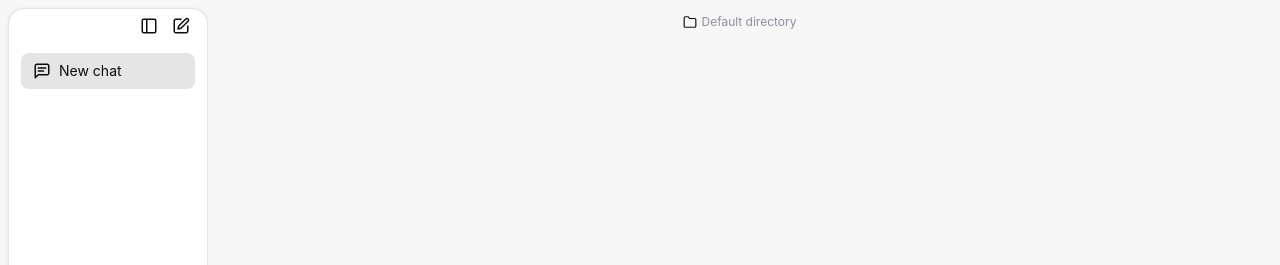
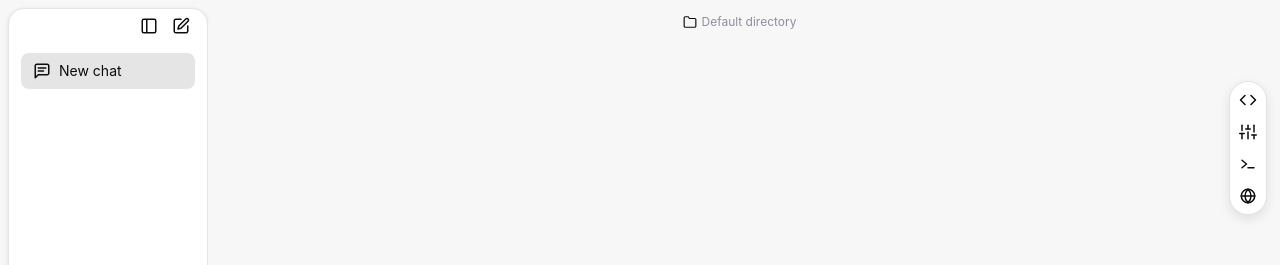
Before and after one commit to rita152/codex-desktop, a React (Vite) app: page / in a window 1280 px wide. Shown: the top 265 px of the page. Built offline with nearby package versions, Linux system fonts and the light colour scheme.

Commit message:
Add right-side action rail

```diff
--- a/src/components/business/ChatContainer/index.tsx
+++ b/src/components/business/ChatContainer/index.tsx
@@ -4,6 +4,7 @@ import { useTranslation } from 'react-i18next';
 import { Sidebar } from '../Sidebar';
 import { ChatMessageList } from '../ChatMessageList';
 import { ChatInput } from '../ChatInput';
+import { ChatSideActions } from '../ChatSideActions';
 import { IconButton } from '../../ui/data-entry/IconButton';
 import { FolderIcon, SidebarRightIcon } from '../../ui/data-display/Icon';
 import { cn } from '../../../utils/cn';
@@ -102,6 +103,7 @@ export function ChatContainer({
       </div>
 
       <div className="chat-container__main">
+        <ChatSideActions />
         <div className="chat-container__session-header">
           <div className="chat-container__session-meta">
             <button
--- /dev/null
+++ b/src/components/business/ChatSideActions/ChatSideActions.css
@@ -0,0 +1,32 @@
+.chat-side-actions {
+  position: absolute;
+  right: var(--spacing-xs);
+  top: 72px;
+  display: flex;
+  flex-direction: column;
+  align-items: center;
+  gap: var(--spacing-xs);
+  padding: var(--spacing-xs);
+  background-color: var(--color-bg-elevated);
+  border: var(--border-width-thin) solid var(--color-border);
+  border-radius: var(--radius-full);
+  box-shadow: var(--shadow-lg);
+  z-index: 30;
+}
+
+.chat-side-actions .icon-button {
+  border-radius: var(--radius-full);
+}
+
+@media (max-width: 900px) {
+  .chat-side-actions {
+    right: var(--spacing-xs);
+    top: 64px;
+  }
+}
+
+@media (max-width: 720px) {
+  .chat-side-actions {
+    display: none;
+  }
+}
--- /dev/null
+++ b/src/components/business/ChatSideActions/index.tsx
@@ -0,0 +1,55 @@
+import { useMemo } from 'react';
+import type { ReactNode } from 'react';
+import { useTranslation } from 'react-i18next';
+
+import { IconButton } from '../../ui/data-entry/IconButton';
+import { CodeIcon, GlobeIcon, SlidersIcon, TerminalIcon } from '../../ui/data-display/Icon';
+import { cn } from '../../../utils/cn';
+
+import './ChatSideActions.css';
+
+type ChatSideAction = {
+  id: string;
+  label: string;
+  icon: ReactNode;
+};
+
+type ChatSideActionsProps = {
+  className?: string;
+  onAction?: (id: string) => void;
+};
+
+export function ChatSideActions({ className = '', onAction }: ChatSideActionsProps) {
+  const { t } = useTranslation();
+  const actions = useMemo<ChatSideAction[]>(
+    () => [
+      { id: 'files', label: t('chatSideActions.files'), icon: <CodeIcon size={18} /> },
+      { id: 'tools', label: t('chatSideActions.tools'), icon: <SlidersIcon size={18} /> },
+      { id: 'terminal', label: t('chatSideActions.terminal'), icon: <TerminalIcon size={18} /> },
+      { id: 'web', label: t('chatSideActions.web'), icon: <GlobeIcon size={18} /> },
+    ],
+    [t]
+  );
+
+  return (
+    <div
+      className={cn('chat-side-actions', className)}
+      role="toolbar"
+      aria-label={t('chatSideActions.label')}
+    >
+      {actions.map((action) => (
+        <IconButton
+          key={action.id}
+          icon={action.icon}
+          size="sm"
+          variant="ghost"
+          aria-label={action.label}
+          title={action.label}
+          onClick={() => onAction?.(action.id)}
+        />
+      ))}
+    </div>
+  );
+}
+
+export type { ChatSideActionsProps };
--- a/src/components/ui/data-display/Icon/index.tsx
+++ b/src/components/ui/data-display/Icon/index.tsx
@@ -66,6 +66,27 @@ export function ChevronDownIcon({ size = 24, className = '' }: IconProps) {
   );
 }
 
+export function CodeIcon({ size = 24, className = '' }: IconProps) {
+  return (
+    <svg
+      aria-hidden="true"
+      focusable="false"
+      className={cn('icon', className)}
+      width={size}
+      height={size}
+      viewBox="0 0 24 24"
+      fill="none"
+      stroke="currentColor"
+      strokeWidth="2"
+      strokeLinecap="round"
+      strokeLinejoin="round"
+    >
+      <polyline points="16 18 22 12 16 6" />
+      <polyline points="8 6 2 12 8 18" />
+    </svg>
+  );
+}
+
 export function EditIcon({ size = 24, className = '' }: IconProps) {
   return (
     <svg
@@ -83,6 +104,29 @@ export function EditIcon({ size = 24, className = '' }: IconProps) {
     >
       <path d="M12 3H5C4.46957 3 3.96086 3.21071 3.58579 3.58579C3.21071 3.96086 3 4.46957 3 5V19C3 19.5304 3.21071 20.0391 3.58579 20.4142C3.96086 20.7893 4.46957 21 5 21H19C19.5304 21 20.0391 20.7893 20.4142 20.4142C20.7893 20.0391 21 19.5304 21 19V12" />
       <path d="M18.375 2.625C18.7728 2.22717 19.3124 2.00368 19.875 2.00368C20.4376 2.00368 20.9772 2.22717 21.375 2.625C21.7728 3.02283 21.9963 3.56239 21.9963 4.125C21.9963 4.68761 21.7728 5.22717 21.375 5.625L12 15L8 16L9 12L18.375 2.625Z" />
+    </svg>
+  );
+}
+
+export function GlobeIcon({ size = 24, className = '' }: IconProps) {
+  return (
+    <svg
+      aria-hidden="true"
+      focusable="false"
+      className={cn('icon', className)}
+      width={size}
+      height={size}
+      viewBox="0 0 24 24"
+      fill="none"
+      stroke="currentColor"
+      strokeWidth="2"
+      strokeLinecap="round"
+      strokeLinejoin="round"
+    >
+      <circle cx="12" cy="12" r="9" />
+      <path d="M3 12H21" />
+      <path d="M12 3c-2.5 2.5-4 5.5-4 9s1.5 6.5 4 9" />
+      <path d="M12 3c2.5 2.5 4 5.5 4 9s-1.5 6.5-4 9" />
     </svg>
   );
 }
@@ -120,6 +164,34 @@ export function ForwardIcon({ size = 24, className = '' }: IconProps) {
     >
       <path d="M5 4L12 12L5 20" />
       <path d="M13 4L20 12L13 20" />
+    </svg>
+  );
+}
+
+export function SlidersIcon({ size = 24, className = '' }: IconProps) {
+  return (
+    <svg
+      aria-hidden="true"
+      focusable="false"
+      className={cn('icon', className)}
+      width={size}
+      height={size}
+      viewBox="0 0 24 24"
+      fill="none"
+      stroke="currentColor"
+      strokeWidth="2"
+      strokeLinecap="round"
+      strokeLinejoin="round"
+    >
+      <line x1="4" y1="21" x2="4" y2="14" />
+      <line x1="4" y1="10" x2="4" y2="3" />
+      <line x1="12" y1="21" x2="12" y2="12" />
+      <line x1="12" y1="8" x2="12" y2="3" />
+      <line x1="20" y1="21" x2="20" y2="16" />
+      <line x1="20" y1="12" x2="20" y2="3" />
+      <line x1="1" y1="14" x2="7" y2="14" />
+      <line x1="9" y1="8" x2="15" y2="8" />
+      <line x1="17" y1="16" x2="23" y2="16" />
     </svg>
   );
 }
@@ -183,6 +255,27 @@ export function PlusIcon({ size = 24, className = '' }: IconProps) {
     >
       <path d="M12 5V19" />
       <path d="M5 12H19" />
+    </svg>
+  );
+}
+
+export function TerminalIcon({ size = 24, className = '' }: IconProps) {
+  return (
+    <svg
+      aria-hidden="true"
+      focusable="false"
+      className={cn('icon', className)}
+      width={size}
+      height={size}
+      viewBox="0 0 24 24"
+      fill="none"
+      stroke="currentColor"
+      strokeWidth="2"
+      strokeLinecap="round"
+      strokeLinejoin="round"
+    >
+      <polyline points="4 7 10 12 4 17" />
+      <line x1="12" y1="17" x2="20" y2="17" />
     </svg>
   );
 }
--- a/src/i18n/locales/en-US.json
+++ b/src/i18n/locales/en-US.json
@@ -25,6 +25,13 @@
       "agentFull": "Agent (full access)",
       "custom": "Custom (config.toml)"
     }
+  },
+  "chatSideActions": {
+    "label": "Quick actions",
+    "files": "Files",
+    "tools": "Tools",
+    "terminal": "Terminal",
+    "web": "Web"
   },
   "models": {
     "gpt52High": "gpt-5.2 (high)",
--- a/src/i18n/locales/zh-CN.json
+++ b/src/i18n/locales/zh-CN.json
@@ -25,6 +25,13 @@
       "agentFull": "Agent (full access)",
       "custom": "Custom (config.toml)"
     }
+  },
+  "chatSideActions": {
+    "label": "快捷操作",
+    "files": "文件",
+    "tools": "工具",
+    "terminal": "终端",
+    "web": "网页"
   },
   "models": {
     "gpt52High": "gpt-5.2 (high)",
```
